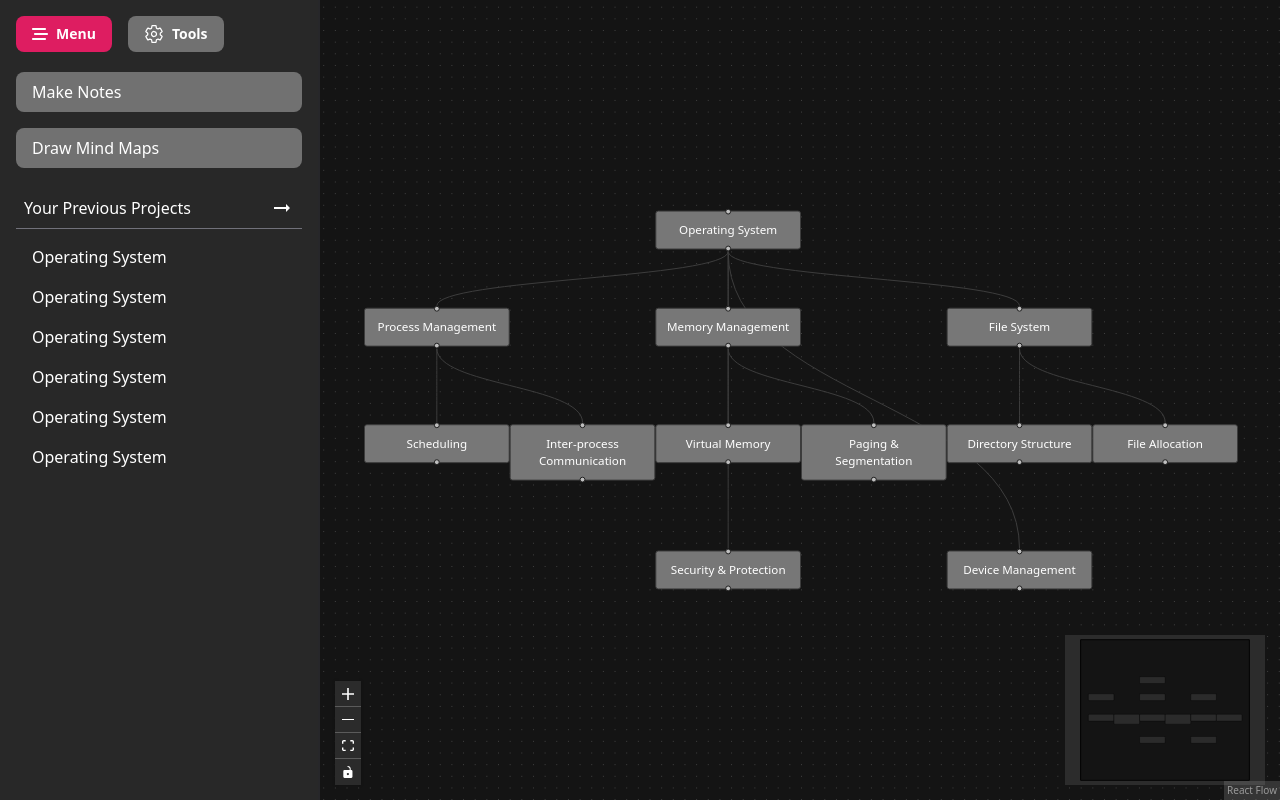
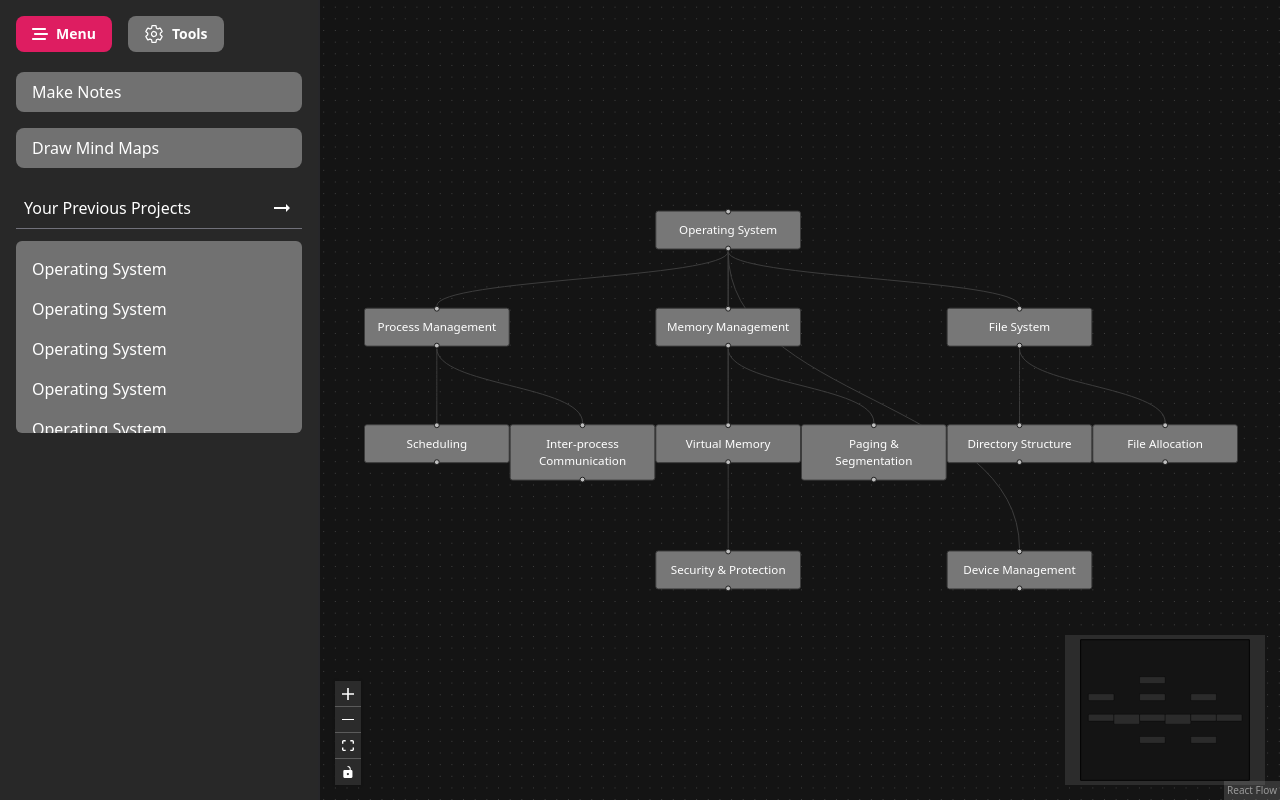
Before and after one commit to Prakhar2004sachan/mind-map-builder, a React (Vite) app in the folder front-end/: page / in a window 1280 px wide. Built offline with nearby package versions, Linux system fonts and the light colour scheme.

Commit message:
Refining menu on side bar

```diff
--- a/front-end/src/components/Menu.jsx
+++ b/front-end/src/components/Menu.jsx
@@ -5,8 +5,12 @@ function Menu() {
   return (
     <div className="mt-5">
       <div className="flex flex-col gap-4">
-        <p className="bg-[#717171] py-2 px-4 rounded-lg cursor-pointer">Make Notes</p>
-        <p className="bg-[#717171] py-2 px-4 rounded-lg cursor-pointer">Draw Mind Maps</p>
+        <p className="bg-[#717171] py-2 px-4 rounded-lg cursor-pointer">
+          Make Notes
+        </p>
+        <p className="bg-[#717171] py-2 px-4 rounded-lg cursor-pointer">
+          Draw Mind Maps
+        </p>
       </div>
       <div className="mt-5">
         <div className="flex justify-between items-center p-2 border-b border-zinc-500">
@@ -14,9 +18,12 @@ function Menu() {
           <MdOutlineArrowRightAlt className="size-6" />
         </div>
         {/* Projects */}
-        <div className="scrollProj p-2 h-[15rem] overflow-y-scroll">
+        <div className="scrollProj p-2 h-[12rem] overflow-y-scroll bg-[#717171] rounded-md mt-3">
           {Array.from({ length: 10 }).map((_, i) => (
-            <p className="hover:bg-[#ec6281] p-2 rounded-m cursor-pointer" key={i}>
+            <p
+              className="hover:bg-[#ec6281] hover:rounded-md transition-all duration-100 p-2 rounded-m cursor-pointer"
+              key={i}
+            >
               Operating System
             </p>
           ))}
--- a/front-end/src/components/SideBarLelf.jsx
+++ b/front-end/src/components/SideBarLelf.jsx
@@ -28,7 +28,8 @@ function SideBarLelf() {
           active={activeButton === "Tools"}
         />
       </div>
-      <Menu />
+      {activeButton==="Menu"?<Menu />:null}
+
     </div>
   );
 }
```
